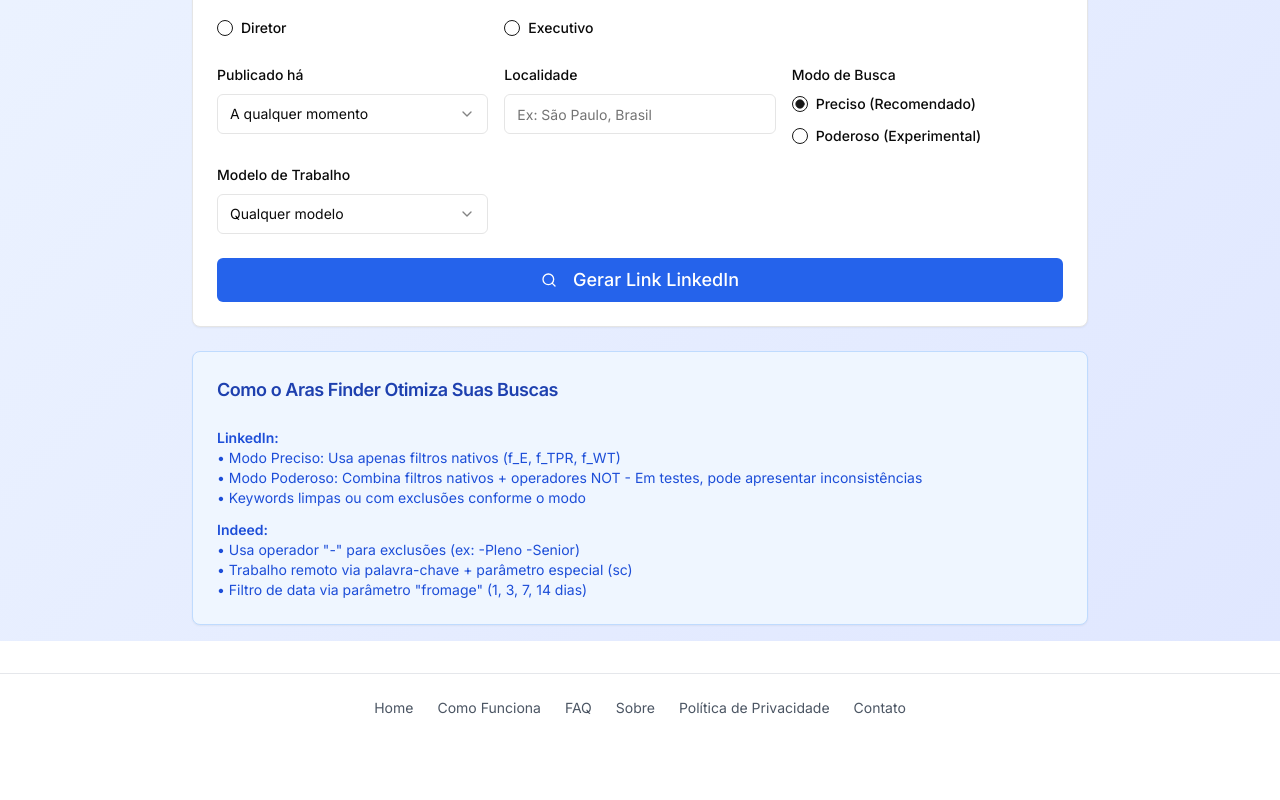
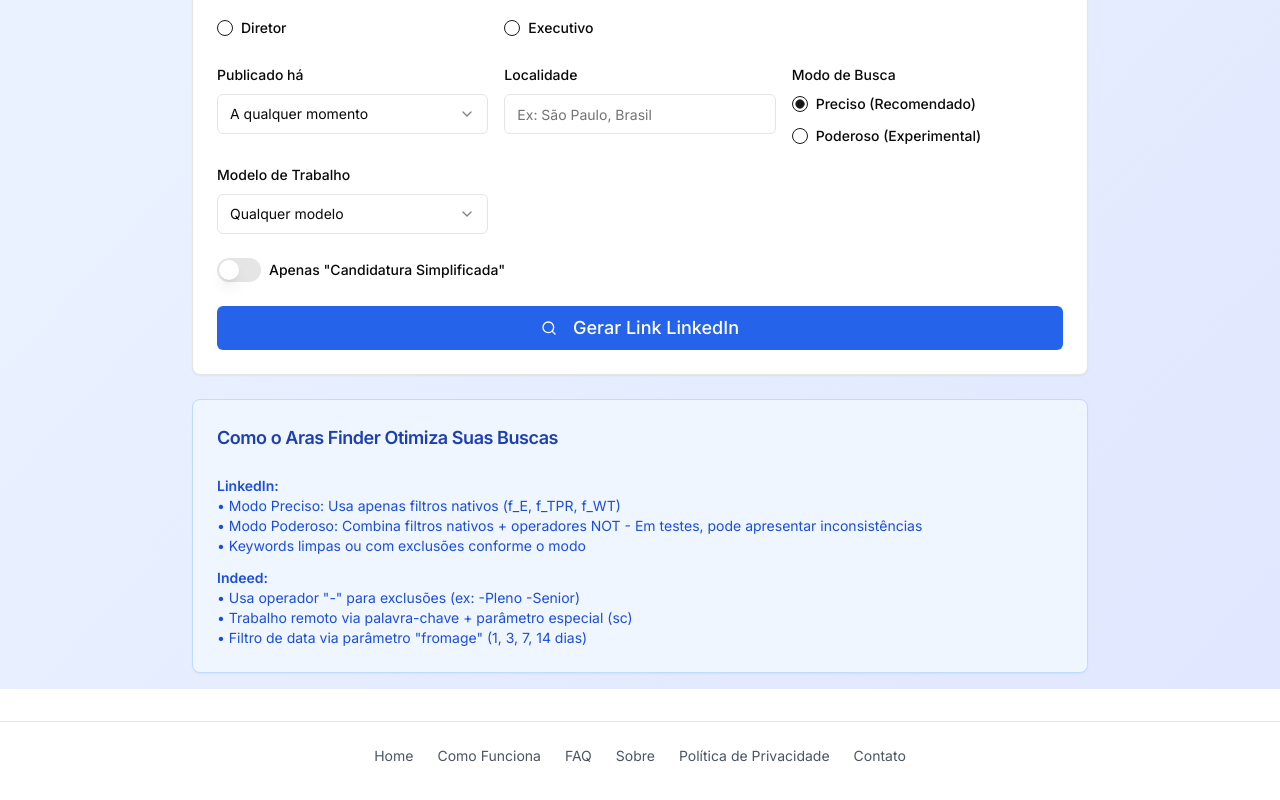
Before and after one commit to dib10/ArasFinder, a Next.js app: page / in a window 1280 px wide. Shown: the part 717-1517 px from the top of the page. Before the commit the page ends 1475 px from the top, so only its background shows below. Built offline with nearby package versions, Linux system fonts and the light colour scheme.

Commit message:
Add Easy Apply filter to LinkedIn search form
Introduces a switch in the LinkedInSearchForm to filter results by 'Candidatura Simplificada' (Easy Apply). Updates the useLinkedInSearch hook to include the Easy Apply parameter in the generated LinkedIn URL when enabled.

```diff
--- a/components/domain/LinkedInSearchForm.tsx
+++ b/components/domain/LinkedInSearchForm.tsx
@@ -7,6 +7,7 @@ import { Card, CardContent, CardDescription, CardHeader, CardTitle } from "@/com
 import { Search } from "lucide-react"
 import { useLinkedInSearch } from "@/hooks/useLinkedInSearch"
 import { GeneratedUrlCard } from "./GeneratedUrlCard"
+import {Switch} from "@/components/ui/switch"
 import {
   seniorityOptions,
   linkedinTimePostedOptions,
@@ -35,6 +36,8 @@ export function LinkedInSearchForm({ keywords, setKeywords, exclusionKeywords, s
     setLinkedinWorkModel,
     setLinkedinSearchMode,
     generateLinkedInUrl,
+    linkedinEasyApply,
+    setLinkedinEasyApply,
   } = useLinkedInSearch()
 
   return (
@@ -173,6 +176,21 @@ export function LinkedInSearchForm({ keywords, setKeywords, exclusionKeywords, s
             </div>
           </div>
 
+           <div className="space-y-2 flex flex-col justify-end">
+                <div className="flex items-center space-x-2">
+                    <Switch
+                        id="linkedin-easy-apply"
+                        checked={linkedinEasyApply}
+                        onCheckedChange={setLinkedinEasyApply}
+                    />
+                    <Label htmlFor="linkedin-easy-apply" className="cursor-pointer">
+                        Apenas "Candidatura Simplificada"
+                    </Label>
+                </div>
+            </div>
+
+
+
           <Button
             onClick={() => generateLinkedInUrl(keywords, exclusionKeywords)}
             className="w-full bg-blue-600 hover:bg-blue-700 text-white py-3 text-lg"
--- a/hooks/useLinkedInSearch.ts
+++ b/hooks/useLinkedInSearch.ts
@@ -10,6 +10,7 @@ export function useLinkedInSearch() {
   const [linkedinWorkModel, setLinkedinWorkModel] = useState("any")
   const [linkedinGeneratedUrl, setLinkedinGeneratedUrl] = useState("")
   const [linkedinSearchMode, setLinkedinSearchMode] = useState("preciso")
+  const [linkedinEasyApply, setLinkedinEasyApply] = useState(false)
 
   const { toast } = useToast()
 
@@ -61,6 +62,10 @@ export function useLinkedInSearch() {
       }
     }
 
+    // Easy Apply
+    if(linkedinEasyApply){
+    params.append("f_AL", "true")    }
+
     // Gerar URL final
     const finalUrl = `${baseUrl}?${params.toString()}`
     setLinkedinGeneratedUrl(finalUrl)
@@ -79,6 +84,7 @@ export function useLinkedInSearch() {
     linkedinWorkModel,
     linkedinGeneratedUrl,
     linkedinSearchMode,
+    linkedinEasyApply,
 
     // Setters
     setLinkedinSeniority,
@@ -86,6 +92,7 @@ export function useLinkedInSearch() {
     setLinkedinLocation,
     setLinkedinWorkModel,
     setLinkedinSearchMode,
+    setLinkedinEasyApply,
 
     // Funções
     generateLinkedInUrl,
```
